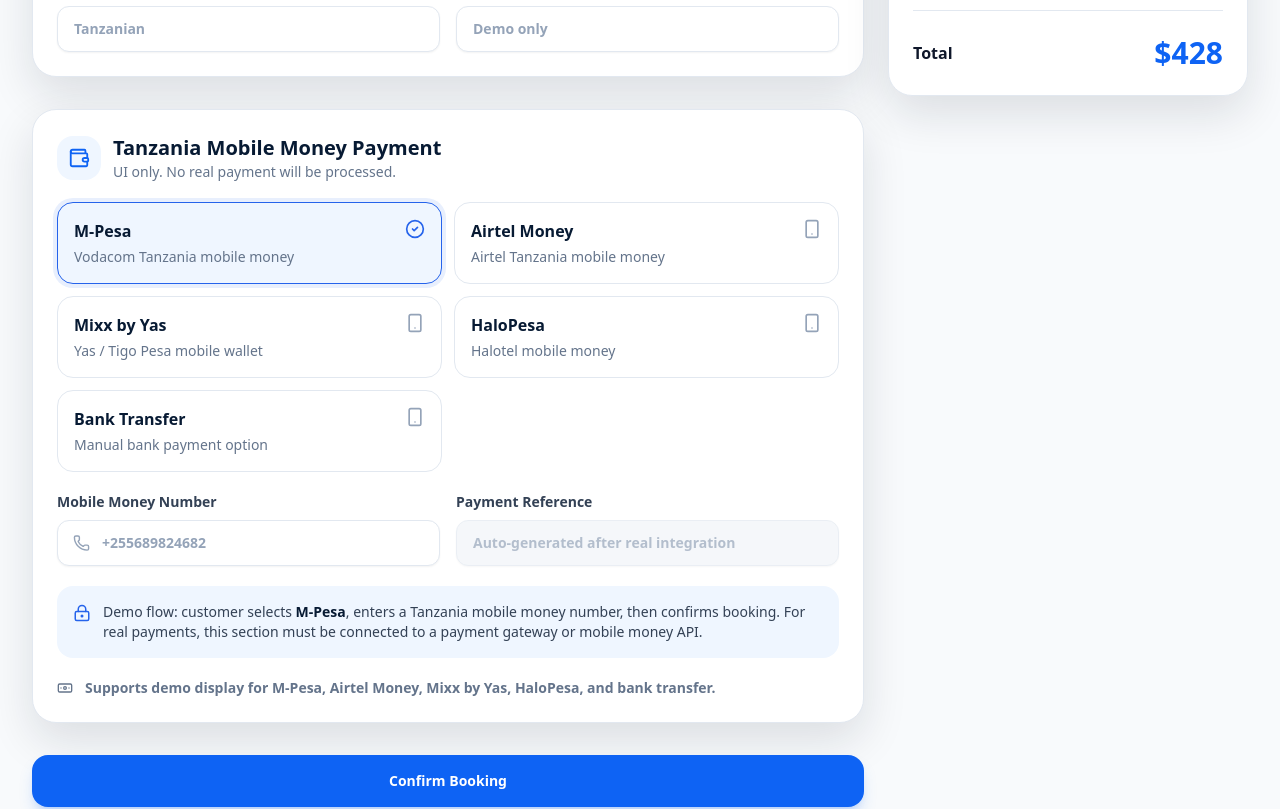
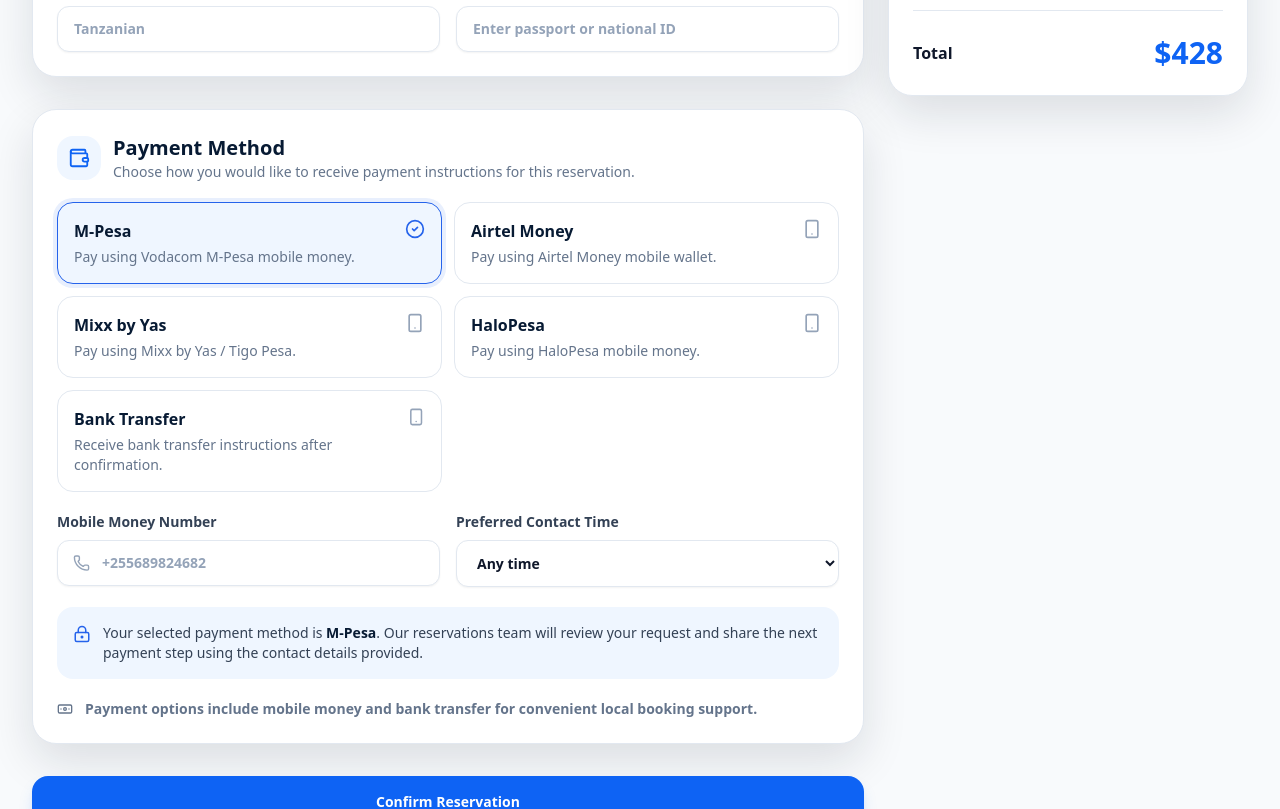
Before and after one commit to brianmichaelu/airline-website, a Next.js app: page /checkout in a window 1280 px wide. Shown: the part 580-1389 px from the top of the page. Built offline with nearby package versions, Linux system fonts and the light colour scheme.

Commit message:
Update BookingForm.tsx

```diff
--- a/components/BookingForm.tsx
+++ b/components/BookingForm.tsx
@@ -19,7 +19,7 @@
   | "Bank Transfer";
 
 const fieldClass =
-  "w-full rounded-xl border border-slate-200 bg-white px-4 py-3 text-sm font-semibold text-slate-900 shadow-sm outline-none transition placeholder:text-slate-400 focus:border-blue-500 focus:ring-4 focus:ring-blue-500/10 dark:border-slate-700 dark:bg-slate-900 dark:text-white dark:placeholder:text-slate-500";
+  "w-full rounded-xl border border-slate-200 bg-white px-4 py-3 text-sm font-semibold text-slate-900 shadow-sm outline-none transition placeholder:text-slate-400 focus:border-blue-500 focus:ring-4 focus:ring-blue-500/10 disabled:cursor-not-allowed disabled:bg-slate-100 disabled:text-slate-500 disabled:opacity-80 dark:border-slate-700 dark:bg-slate-900 dark:text-white dark:placeholder:text-slate-500 dark:disabled:bg-slate-800 dark:disabled:text-slate-400";
 
 const labelClass =
   "mb-2 block text-sm font-bold text-slate-700 dark:text-slate-200";
@@ -32,23 +32,23 @@
 }[] = [
   {
     name: "M-Pesa",
-    description: "Vodacom Tanzania mobile money",
+    description: "Pay using Vodacom M-Pesa mobile money.",
   },
   {
     name: "Airtel Money",
-    description: "Airtel Tanzania mobile money",
+    description: "Pay using Airtel Money mobile wallet.",
   },
   {
     name: "Mixx by Yas",
-    description: "Yas / Tigo Pesa mobile wallet",
+    description: "Pay using Mixx by Yas / Tigo Pesa.",
   },
   {
     name: "HaloPesa",
-    description: "Halotel mobile money",
+    description: "Pay using HaloPesa mobile money.",
   },
   {
     name: "Bank Transfer",
-    description: "Manual bank payment option",
+    description: "Receive bank transfer instructions after confirmation.",
   },
 ];
 
@@ -117,7 +117,8 @@
               Passenger Information
             </h2>
             <p className="text-sm text-slate-500 dark:text-slate-400">
-              Enter traveller details for this demo airline booking.
+              Enter traveller details exactly as they should appear on the
+              airline ticket.
             </p>
           </div>
         </div>
@@ -182,7 +183,7 @@
             <input
               name="passport"
               className={fieldClass}
-              placeholder="Demo only"
+              placeholder="Enter passport or national ID"
             />
           </label>
         </div>
@@ -196,10 +197,11 @@
 
           <div>
             <h2 className="text-xl font-black text-navy dark:text-white">
-              Tanzania Mobile Money Payment
+              Payment Method
             </h2>
             <p className="text-sm text-slate-500 dark:text-slate-400">
-              UI only. No real payment will be processed.
+              Choose how you would like to receive payment instructions for this
+              reservation.
             </p>
           </div>
         </div>
@@ -260,13 +262,13 @@
           </label>
 
           <label>
-            <span className={labelClass}>Payment Reference</span>
-            <input
-              name="paymentReference"
-              className={fieldClass}
-              placeholder="Auto-generated after real integration"
-              disabled
-            />
+            <span className={labelClass}>Preferred Contact Time</span>
+            <select name="contactTime" className={fieldClass}>
+              <option>Any time</option>
+              <option>Morning</option>
+              <option>Afternoon</option>
+              <option>Evening</option>
+            </select>
           </label>
         </div>
 
@@ -277,26 +279,25 @@
               className="mt-0.5 shrink-0 text-blue-600"
             />
             <p>
-              Demo flow: customer selects{" "}
+              Your selected payment method is{" "}
               <strong className="text-navy dark:text-white">
                 {paymentMethod}
               </strong>
-              , enters a Tanzania mobile money number, then confirms booking.
-              For real payments, this section must be connected to a payment
-              gateway or mobile money API.
+              . Our reservations team will review your request and share the
+              next payment step using the contact details provided.
             </p>
           </div>
         </div>
 
         <div className="mt-5 flex flex-wrap items-center gap-3 text-sm font-semibold text-slate-500 dark:text-slate-400">
           <Banknote size={16} />
-          Supports demo display for M-Pesa, Airtel Money, Mixx by Yas,
-          HaloPesa, and bank transfer.
+          Payment options include mobile money and bank transfer for convenient
+          local booking support.
         </div>
       </section>
 
       <Button type="submit" disabled={loading} className="w-full py-4 text-base">
-        {loading ? "Processing Demo Booking..." : "Confirm Booking"}
+        {loading ? "Processing Booking Request..." : "Confirm Reservation"}
       </Button>
     </form>
   );
```
